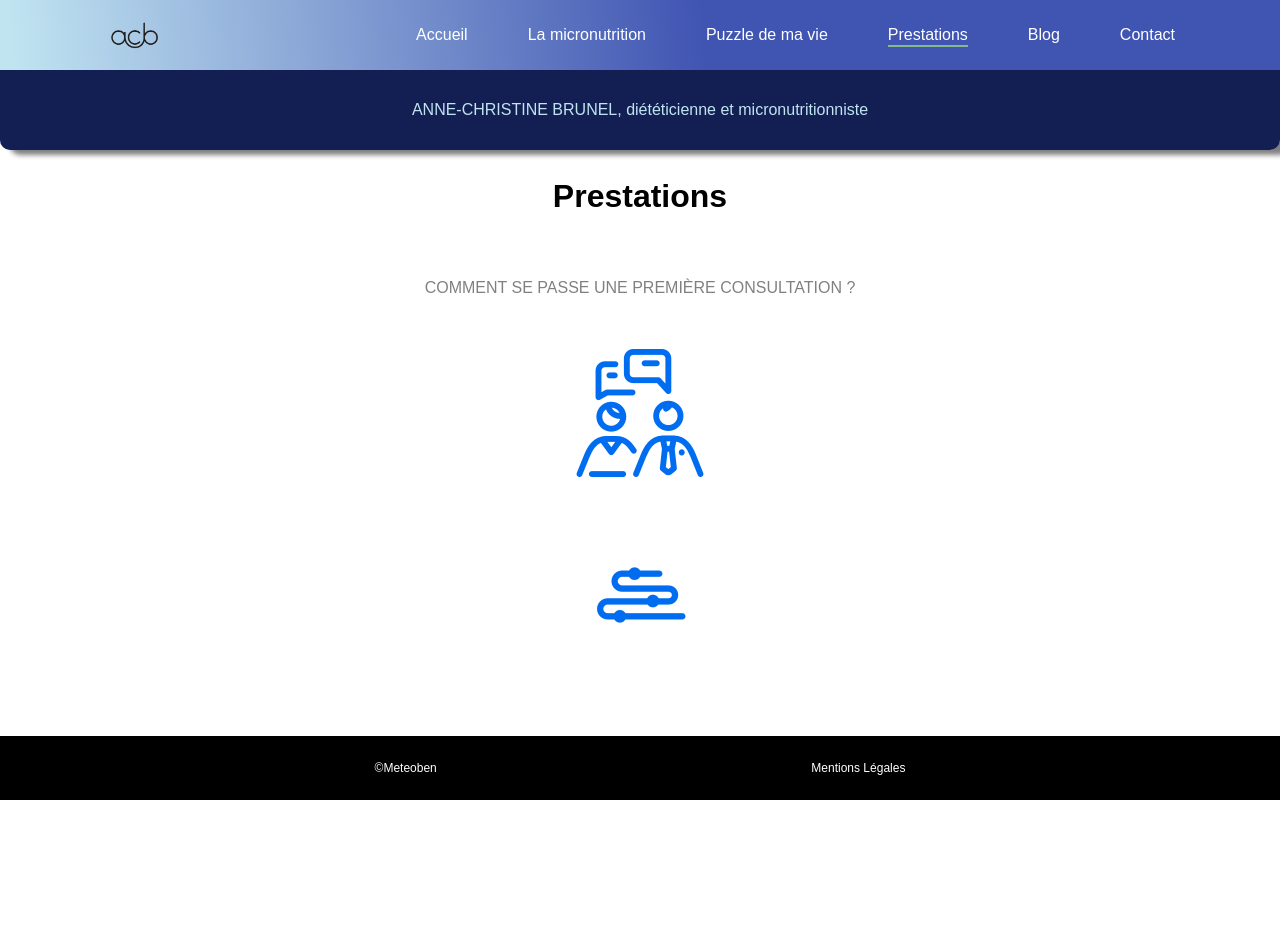
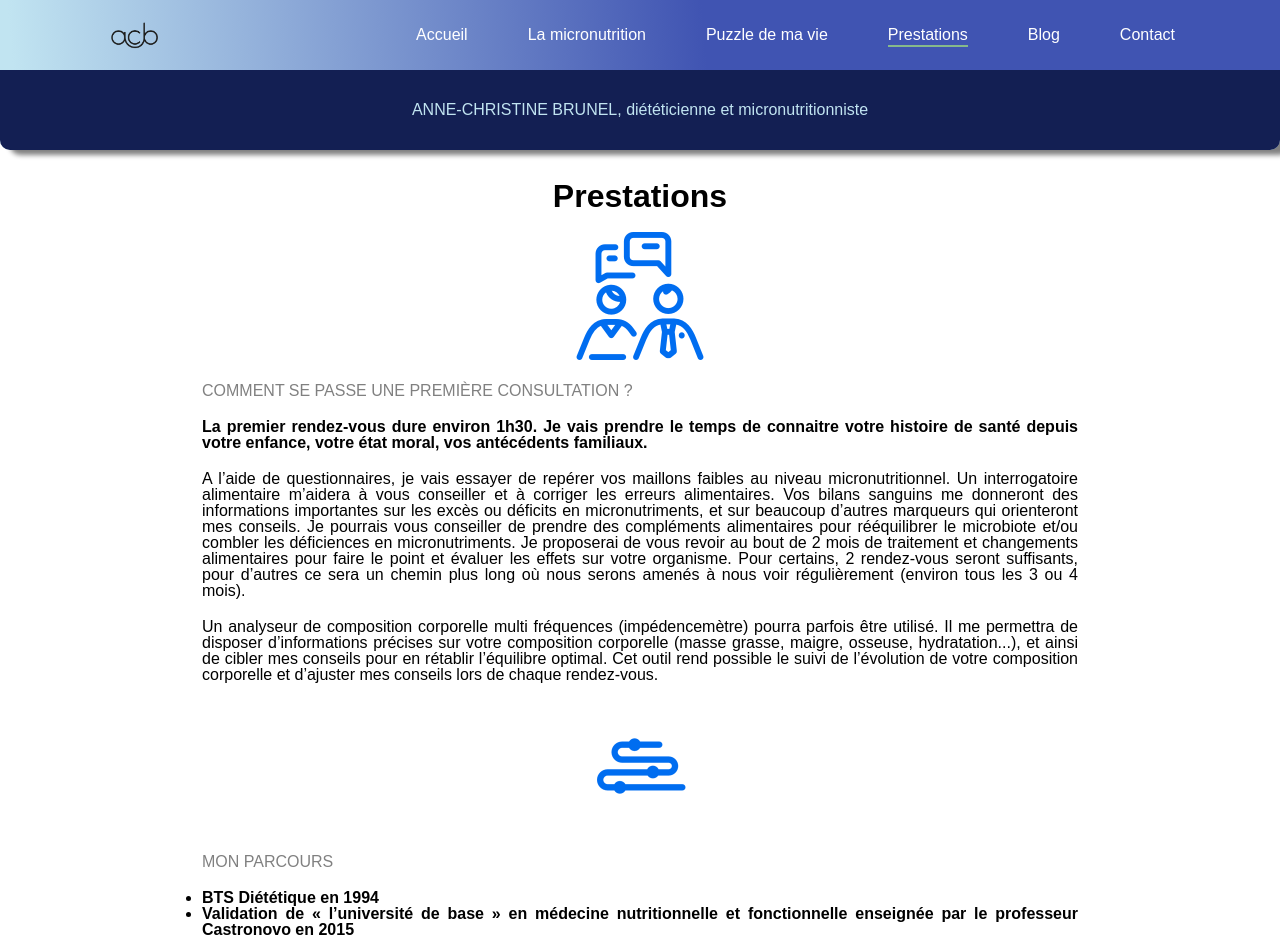
Before and after one commit to Ben43200/brunel-vite, a React (Vite) app: page /prestations in a window 1280 px wide. Shown: the top 937 px of the page. Before the commit the page ends 800 px from the top, so only its background shows below. Built offline with nearby package versions, Linux system fonts and the light colour scheme.

Commit message:
page prestations ok

```diff
--- a/src/pages/prestations/Prestations.jsx
+++ b/src/pages/prestations/Prestations.jsx
@@ -1,10 +1,9 @@
-import "./prestations.scss"
+import "./prestations.scss";
 
 const Prestations = () => {
   return (
     <main className="prestations-container">
       <h2 className="prestations-title">Prestations</h2>
-      <h3 className="prestations-subtitle">COMMENT SE PASSE UNE PREMIÈRE CONSULTATION ?</h3>
       <div className="prestations-img-container">
         <img
           src="images/professor-consultation.png"
@@ -12,6 +11,37 @@ const Prestations = () => {
           className="prestations-image"
         />
       </div>
+      <h3 className="prestations-subtitle">
+        COMMENT SE PASSE UNE PREMIÈRE CONSULTATION ?
+      </h3>
+      <p>
+        La premier rendez-vous dure environ 1h30. Je vais prendre le temps de
+        connaitre votre histoire de santé depuis votre enfance, votre état
+        moral, vos antécédents familiaux.
+      </p>
+      <p>
+        A l’aide de questionnaires, je vais essayer de repérer vos maillons
+        faibles au niveau micronutritionnel. Un interrogatoire alimentaire
+        m’aidera à vous conseiller et à corriger les erreurs alimentaires. Vos
+        bilans sanguins me donneront des informations importantes sur les excès
+        ou déficits en micronutriments, et sur beaucoup d’autres marqueurs qui
+        orienteront mes conseils. Je pourrais vous conseiller de prendre des
+        compléments alimentaires pour rééquilibrer le microbiote et/ou combler
+        les déficiences en micronutriments. Je proposerai de vous revoir au bout
+        de 2 mois de traitement et changements alimentaires pour faire le point
+        et évaluer les effets sur votre organisme. Pour certains, 2 rendez-vous
+        seront suffisants, pour d’autres ce sera un chemin plus long où nous
+        serons amenés à nous voir régulièrement (environ tous les 3 ou 4 mois).
+      </p>
+      <p>
+        Un analyseur de composition corporelle multi fréquences (impédencemètre)
+        pourra parfois être utilisé. Il me permettra de disposer d’informations
+        précises sur votre composition corporelle (masse grasse, maigre,
+        osseuse, hydratation...), et ainsi de cibler mes conseils pour en
+        rétablir l’équilibre optimal. Cet outil rend possible le suivi de
+        l’évolution de votre composition corporelle et d’ajuster mes conseils
+        lors de chaque rendez-vous.
+      </p>
       <div className="prestations-img-container">
         <img
           src="images/itinerary.png"
@@ -19,9 +49,19 @@ const Prestations = () => {
           className="prestations-image"
         />
       </div>
-
+      <h3 className="prestations-subtitle">MON PARCOURS</h3>
+      <ul className="parcours-list">
+        <li> BTS Diététique en 1994</li>
+        <li>
+          Validation de « l’université de base » en médecine nutritionnelle et
+          fonctionnelle enseignée par le professeur Castronovo en 2015
+        </li>
+        <li>Cycle de formation en médecine nutritionnelle et fonctionnelle (12 modules) en 2016/2017</li>
+        <li>Université spécialisée Nutrihealth en 2016-2019</li>
+        <li>Formation continue depuis 2020 (webinaires)</li>
+      </ul>
     </main>
   );
-}
+};
 
 export default Prestations;
--- a/src/pages/prestations/prestations.scss
+++ b/src/pages/prestations/prestations.scss
@@ -3,6 +3,7 @@
 .prestations-container{
     display: grid;
     justify-items: center;
+    row-gap: 20px;
 
            margin:0px;
     @include media(desktop){
@@ -19,6 +20,7 @@
 .prestations-image{
     width:128px;
     height: 128px;
+
     // @include media(desktop){
     // width: 256px;
     // width: 256px;
@@ -27,11 +29,23 @@
     text-align: center;
     font-weight: 700;
     font-size: 2rem;
-    padding-bottom: 15px;
+    // padding-bottom: 15px;
     // margin-right: auto;
 }
 
 .prestations-subtitle{
     font-size: 1rem;
     color: grey;
+    // padding-bottom: 20px;
+    margin-right: auto;
 }
+
+.parcours-list >li {
+font-weight: 700;
+list-style-type: disc;
+}
+
+
+.prestations-container > p:nth-child(4){
+    font-weight: 700;
+}
```
